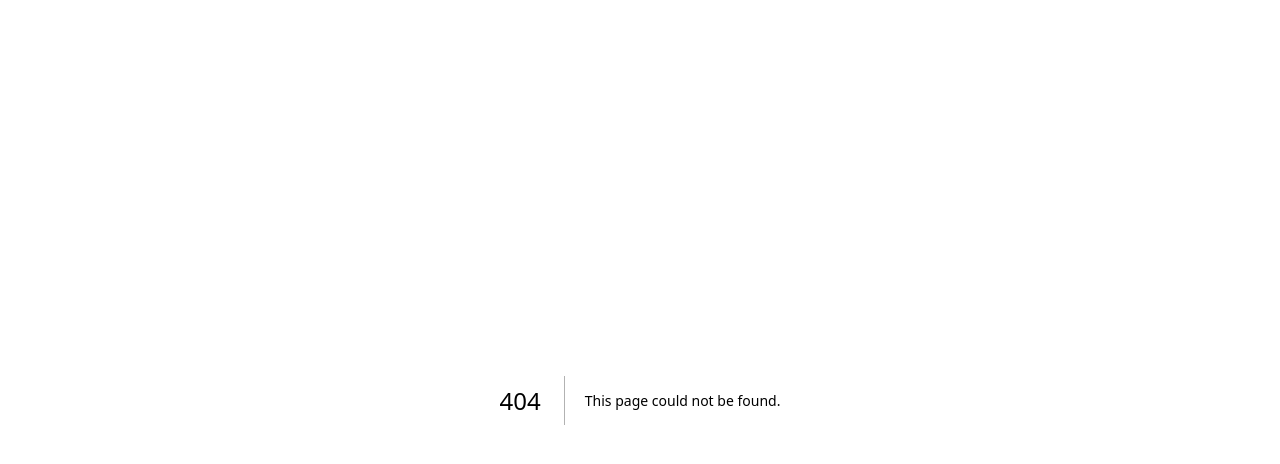
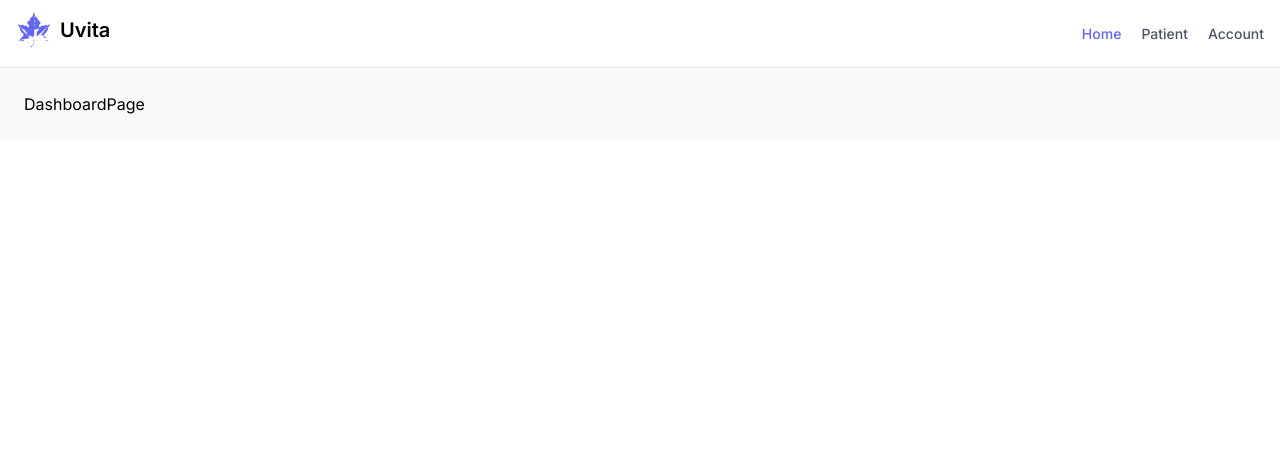
Before and after one commit to Cercedo/uvita-fe, a Next.js app: page /dashboard in a window 1280 px wide. Before the commit this address had no page. Shown: the top 464 px of the page. Built offline with nearby package versions, Linux system fonts and the light colour scheme.

Commit message:
feat: add base dashboard page

```diff
--- /dev/null
+++ b/src/app/dashboard/layout.tsx
@@ -0,0 +1,77 @@
+import React from 'react';
+
+import { CloseIcon, HamburgerIcon, LogoIcon } from '@/components/ui/icons';
+
+interface DashboardLayoutProps {
+  children: React.ReactNode;
+}
+
+const DashboardLayout: React.FC<DashboardLayoutProps> = ({ children }) => {
+  return (
+    <div>
+      <header className="relative flex flex-wrap sm:justify-start sm:flex-nowrap w-full text-sm py-3 bg-white border-b border-gray-200 dark:bg-neutral-800 dark:border-neutral-700">
+        <nav className="max-w-[85rem] w-full mx-auto px-4 sm:flex sm:items-center sm:justify-between">
+          <div className="flex items-center justify-between">
+            <a
+              className="flex-none text-xl font-semibold dark:text-white focus:outline-none focus:opacity-80"
+              href="#"
+              aria-label="Brand"
+            >
+              <span className="inline-flex items-center gap-x-2 text-xl font-semibold dark:text-white">
+                <LogoIcon className="w-9 h-auto text-indigo-500" />
+                Uvita
+              </span>
+            </a>
+            <div className="sm:hidden">
+              <button
+                type="button"
+                className="hs-collapse-toggle relative size-7 flex justify-center items-center gap-x-2 rounded-lg border border-gray-200 bg-white text-gray-800 shadow-sm hover:bg-gray-50 focus:outline-none focus:bg-gray-50 disabled:opacity-50 disabled:pointer-events-none dark:bg-transparent dark:border-neutral-700 dark:text-white dark:hover:bg-white/10 dark:focus:bg-white/10"
+                id="hs-navbar-example-collapse"
+                aria-expanded="false"
+                aria-controls="hs-navbar-example"
+                aria-label="Toggle navigation"
+                data-hs-collapse="#hs-navbar-example"
+              >
+                <HamburgerIcon className="hs-collapse-open:hidden shrink-0 size-4" />
+                <CloseIcon className="hs-collapse-open:block hidden shrink-0 size-4" />
+                <span className="sr-only">Toggle navigation</span>
+              </button>
+            </div>
+          </div>
+          <div
+            id="hs-navbar-example"
+            className="hidden hs-collapse overflow-hidden transition-all duration-300 basis-full grow sm:block"
+            aria-labelledby="hs-navbar-example-collapse"
+          >
+            <div className="flex flex-col gap-5 mt-5 sm:flex-row sm:items-center sm:justify-end sm:mt-0 sm:ps-5">
+              <a
+                className="font-medium text-indigo-500 focus:outline-none"
+                href="#"
+                aria-current="page"
+              >
+                Home
+              </a>
+              <a
+                className="font-medium text-gray-600 hover:text-gray-400 focus:outline-none focus:text-gray-400 dark:text-neutral-400 dark:hover:text-neutral-500 dark:focus:text-neutral-500"
+                href="#"
+              >
+                Patient
+              </a>
+              <a
+                className="font-medium text-gray-600 hover:text-gray-400 focus:outline-none focus:text-gray-400 dark:text-neutral-400 dark:hover:text-neutral-500 dark:focus:text-neutral-500"
+                href="#"
+              >
+                Account
+              </a>
+            </div>
+          </div>
+        </nav>
+      </header>
+      <div className="w-full bg-gray-50 dark:bg-neutral-900">
+        <div className="p-4 sm:p-6 space-y-4 sm:space-y-6">{children}</div>
+      </div>
+    </div>
+  );
+};
+
+export default DashboardLayout;
--- /dev/null
+++ b/src/app/dashboard/page.tsx
@@ -0,0 +1,5 @@
+const DashboardPage = () => {
+  return <p>DashboardPage</p>;
+};
+
+export default DashboardPage;
--- /dev/null
+++ b/src/components/ui/icons/CloseIcon.tsx
@@ -0,0 +1,27 @@
+import React from 'react';
+
+interface CloseIconProps {
+  className?: string;
+}
+
+const CloseIcon: React.FC<CloseIconProps> = ({ className }) => {
+  return (
+    <svg
+      className={className}
+      xmlns="http://www.w3.org/2000/svg"
+      width="24"
+      height="24"
+      viewBox="0 0 24 24"
+      fill="none"
+      stroke="currentColor"
+      strokeWidth="2"
+      strokeLinecap="round"
+      strokeLinejoin="round"
+    >
+      <path d="M18 6 6 18" />
+      <path d="m6 6 12 12" />
+    </svg>
+  );
+};
+
+export default CloseIcon;
--- /dev/null
+++ b/src/components/ui/icons/HambugerIcon.tsx
@@ -0,0 +1,28 @@
+import React from 'react';
+
+interface HamburgerIconProps {
+  className?: string;
+}
+
+const HamburgerIcon: React.FC<HamburgerIconProps> = ({ className }) => {
+  return (
+    <svg
+      className={className}
+      xmlns="http://www.w3.org/2000/svg"
+      width="24"
+      height="24"
+      viewBox="0 0 24 24"
+      fill="none"
+      stroke="currentColor"
+      strokeWidth="2"
+      strokeLinecap="round"
+      strokeLinejoin="round"
+    >
+      <line x1="3" x2="21" y1="6" y2="6" />
+      <line x1="3" x2="21" y1="12" y2="12" />
+      <line x1="3" x2="21" y1="18" y2="18" />
+    </svg>
+  );
+};
+
+export default HamburgerIcon;
--- a/src/components/ui/icons/index.ts
+++ b/src/components/ui/icons/index.ts
@@ -1,4 +1,6 @@
+import CloseIcon from './CloseIcon';
+import HamburgerIcon from './HambugerIcon';
 import LeftArrowIcon from './LeftArrowIcon';
 import LogoIcon from './LogoIcon';
 
-export { LeftArrowIcon, LogoIcon };
+export { LeftArrowIcon, LogoIcon, HamburgerIcon, CloseIcon };
```
